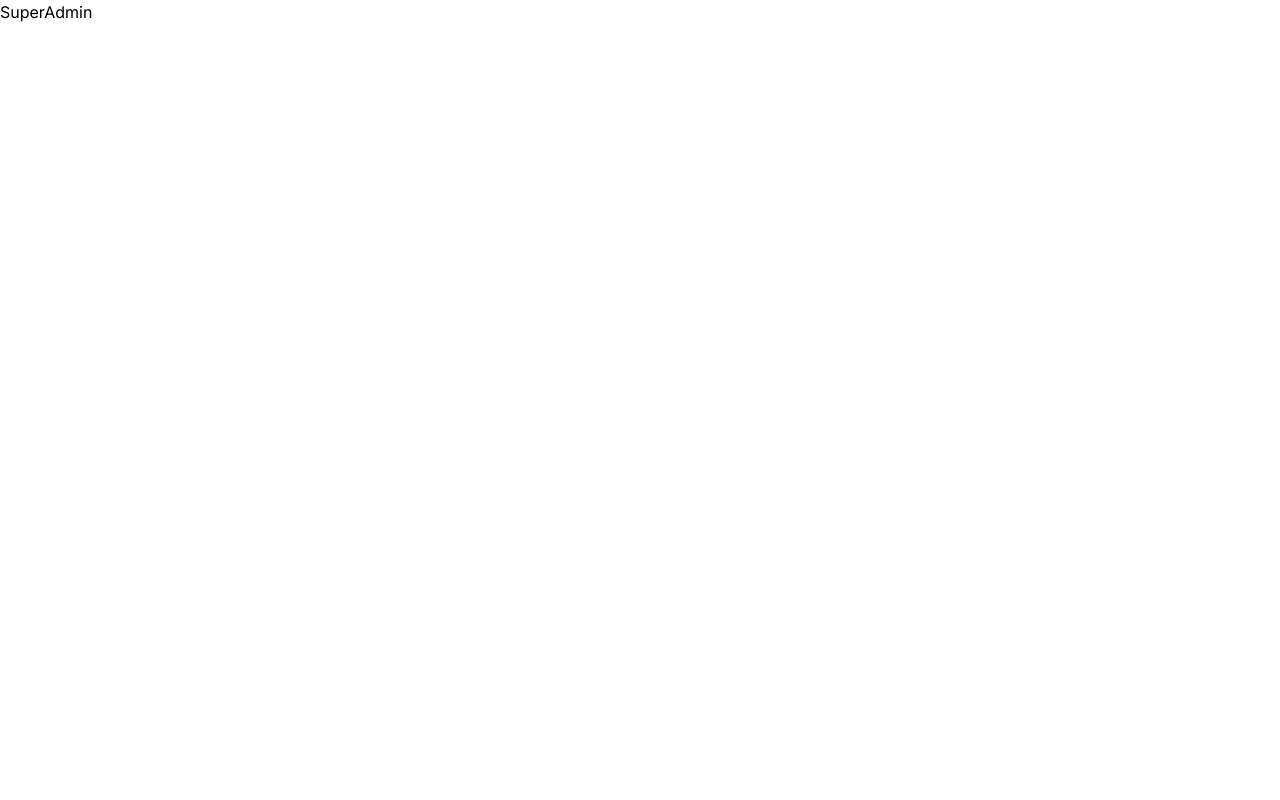
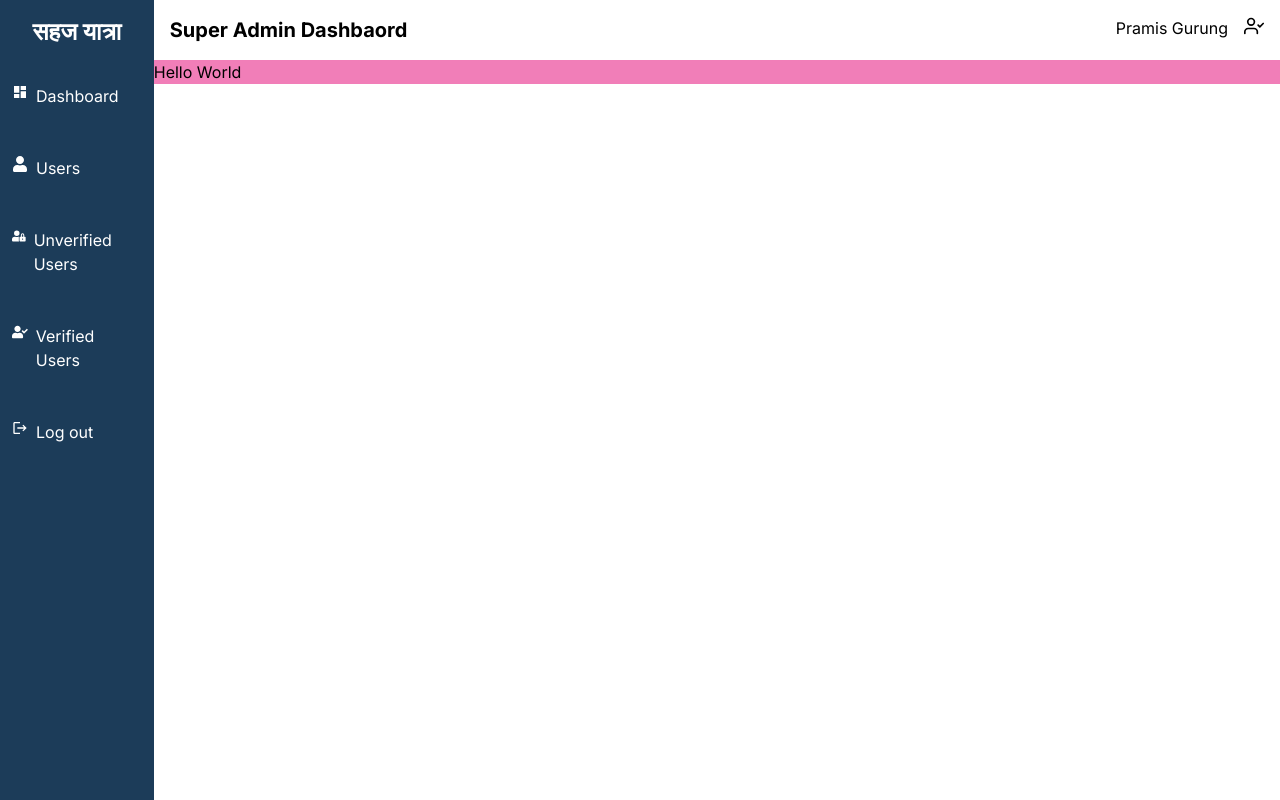
Before and after one commit to PramisGrg/Sahaj-Yatra, a Next.js app: page /superadmindashboard in a window 1280 px wide. Built offline with nearby package versions, Linux system fonts and the light colour scheme.

Commit message:
UserDashboard and usersidebar

```diff
--- a/app/(dashboard)/admindashboard/page.js
+++ b/app/(dashboard)/admindashboard/page.js
@@ -1,14 +1,22 @@
 import React from "react";
-import AdminSidebar from "@/ui/Sidebar/adminSidebar";
-import Topbar from "@/ui/Sidebar/Topbar";
+import AdminSidebar from "@/ui/adminSidebar";
+import { FiUserCheck } from "react-icons/fi";
 
 const AdminDashboard = () => {
   return (
     <div>
       <div className="flex h-screen w-screen">
-        <AdminSidebar className="bg-green-500" />
+        <AdminSidebar />
         <div className="flex flex-col overflow-hidden">
-          <Topbar />
+          <div className="flex justify-between p-4 ">
+            <div>
+              <h1 className="font-bold text-xl">BusOwner Dashbaord </h1>
+            </div>
+            <div className="flex gap-4">
+              <span>Pramis Gurung</span>
+              <FiUserCheck className="font-bold text-xl" />
+            </div>
+          </div>
           <h1 className="w-screen bg-pink-400 ">Hello World</h1>
         </div>
       </div>
--- a/app/(dashboard)/superadmindashboard/page.js
+++ b/app/(dashboard)/superadmindashboard/page.js
@@ -1,9 +1,26 @@
 import React from "react";
+import SuperAdminSidebar from "@/ui/superadminSidebar";
+
+import { FiUserCheck } from "react-icons/fi";
 
 const SuperAdminDashboard = () => {
   return (
     <div>
-      <h1>SuperAdmin</h1>
+      <div className="flex h-screen w-screen">
+        <SuperAdminSidebar />
+        <div className="flex flex-col overflow-hidden">
+          <div className="flex justify-between p-4 ">
+            <div>
+              <h1 className="font-bold text-xl">Super Admin Dashbaord </h1>
+            </div>
+            <div className="flex gap-4">
+              <span>Pramis Gurung</span>
+              <FiUserCheck className="font-bold text-xl" />
+            </div>
+          </div>
+          <h1 className="w-screen bg-pink-400 ">Hello World</h1>
+        </div>
+      </div>
     </div>
   );
 };
--- a/app/(dashboard)/userdashboard/page.js
+++ b/app/(dashboard)/userdashboard/page.js
@@ -1,7 +1,27 @@
 import React from "react";
+import UserSidebar from "@/ui/userSidebar";
+import { FiUserCheck } from "react-icons/fi";
 
-const Userdashboard = () => {
-  return <div>User Dashbaord</div>;
+const UserDashboard = () => {
+  return (
+    <div>
+      <div className="flex h-screen w-screen">
+        <UserSidebar />
+        <div className="flex flex-col overflow-hidden">
+          <div className="flex justify-between p-4 ">
+            <div>
+              <h1 className="font-bold text-xl">User Dashbaord </h1>
+            </div>
+            <div className="flex gap-4">
+              <span>Pramis Gurung</span>
+              <FiUserCheck className="font-bold text-xl" />
+            </div>
+          </div>
+          <h1 className="w-screen bg-pink-400 ">Hello World</h1>
+        </div>
+      </div>
+    </div>
+  );
 };
 
-export default Userdashboard;
+export default UserDashboard;
--- /dev/null
+++ b/ui/superadminSidebar.js
@@ -0,0 +1,59 @@
+import React from "react";
+import Link from "next/link";
+import { MdDashboard, MdLogout } from "react-icons/md";
+import { FaUser, FaUserLock, FaUserCheck } from "react-icons/fa";
+
+const menuItems = [
+  {
+    title: "Dashboard",
+    path: "/dashboard/superadmin-dashboard",
+    icon: <MdDashboard />,
+  },
+  {
+    title: "Users",
+    path: "/dashboard/superadmin-dashboard/Users",
+    icon: <FaUser />,
+  },
+  {
+    title: "Unverified Users",
+    path: "/dashboard/superadmin-dashboard/UnverifiedUsers",
+    icon: <FaUserLock />,
+  },
+  {
+    title: "Verified Users",
+    path: "/dashboard/superadmin-dashboard/VerifiedUsers",
+    icon: <FaUserCheck />,
+  },
+  {
+    title: "Log out",
+    path: "/dashboard/superadmin-dashboard/Logout",
+    icon: <MdLogout />,
+  },
+];
+
+const SuperAdminSidebar = () => {
+  return (
+    <div className="bg-primary w-1/5">
+      <h1 className="font-bold text-white text-center text-2xl mt-4">
+        सहज यात्रा
+      </h1>
+      <div>
+        <ul>
+          {menuItems.map((menuItem) => (
+            <li key={menuItem.title}>
+              <Link
+                className="flex p-3 transition-all duration-300 gap-2 my-6 text-white hover:text-secondary hover:scale-105"
+                href={menuItem.path}
+              >
+                {menuItem.icon}
+                {menuItem.title}
+              </Link>
+            </li>
+          ))}
+        </ul>
+      </div>
+    </div>
+  );
+};
+
+export default SuperAdminSidebar;
--- /dev/null
+++ b/ui/userSidebar.js
@@ -0,0 +1,59 @@
+import React from "react";
+import Link from "next/link";
+import { MdDashboard, MdAttachMoney, MdLogout } from "react-icons/md";
+import { FaLocationDot, FaMoneyCheckDollar } from "react-icons/fa6";
+
+const menuItems = [
+  {
+    title: "Dashboard",
+    path: "/dashboard/user-dashboard",
+    icon: <MdDashboard />,
+  },
+  {
+    title: "Location",
+    path: "/dashboard/user-dashboard/location ",
+    icon: <FaLocationDot />,
+  },
+  {
+    title: "Payment",
+    path: "/dashboard/user-dashboard/payment",
+    icon: <MdAttachMoney />,
+  },
+  {
+    title: "Transaction",
+    path: "/dashboard/user-dashboard/Transaction",
+    icon: <FaMoneyCheckDollar />,
+  },
+  {
+    title: "Log out",
+    path: "/dashboard/user-dashboard/Logout",
+    icon: <MdLogout />,
+  },
+];
+
+const UserSidebar = () => {
+  return (
+    <div className="bg-primary w-1/5">
+      <h1 className="font-bold text-white text-center text-2xl mt-4">
+        सहज यात्रा
+      </h1>
+      <div>
+        <ul>
+          {menuItems.map((menuItem) => (
+            <li key={menuItem.title}>
+              <Link
+                className="flex p-3 transition-all duration-300 gap-2 my-6 text-white hover:text-secondary hover:scale-105"
+                href={menuItem.path}
+              >
+                {menuItem.icon}
+                {menuItem.title}
+              </Link>
+            </li>
+          ))}
+        </ul>
+      </div>
+    </div>
+  );
+};
+
+export default UserSidebar;
```
Also changed, not shown: ui/Sidebar/Topbar.js (deleted, +0 -18 lines), ui/Sidebar/superadminSidebar.js (deleted), ui/Sidebar/userSidebar.js (deleted), ui/adminSidebar.js (renamed from ui/Sidebar/adminSidebar.js).
